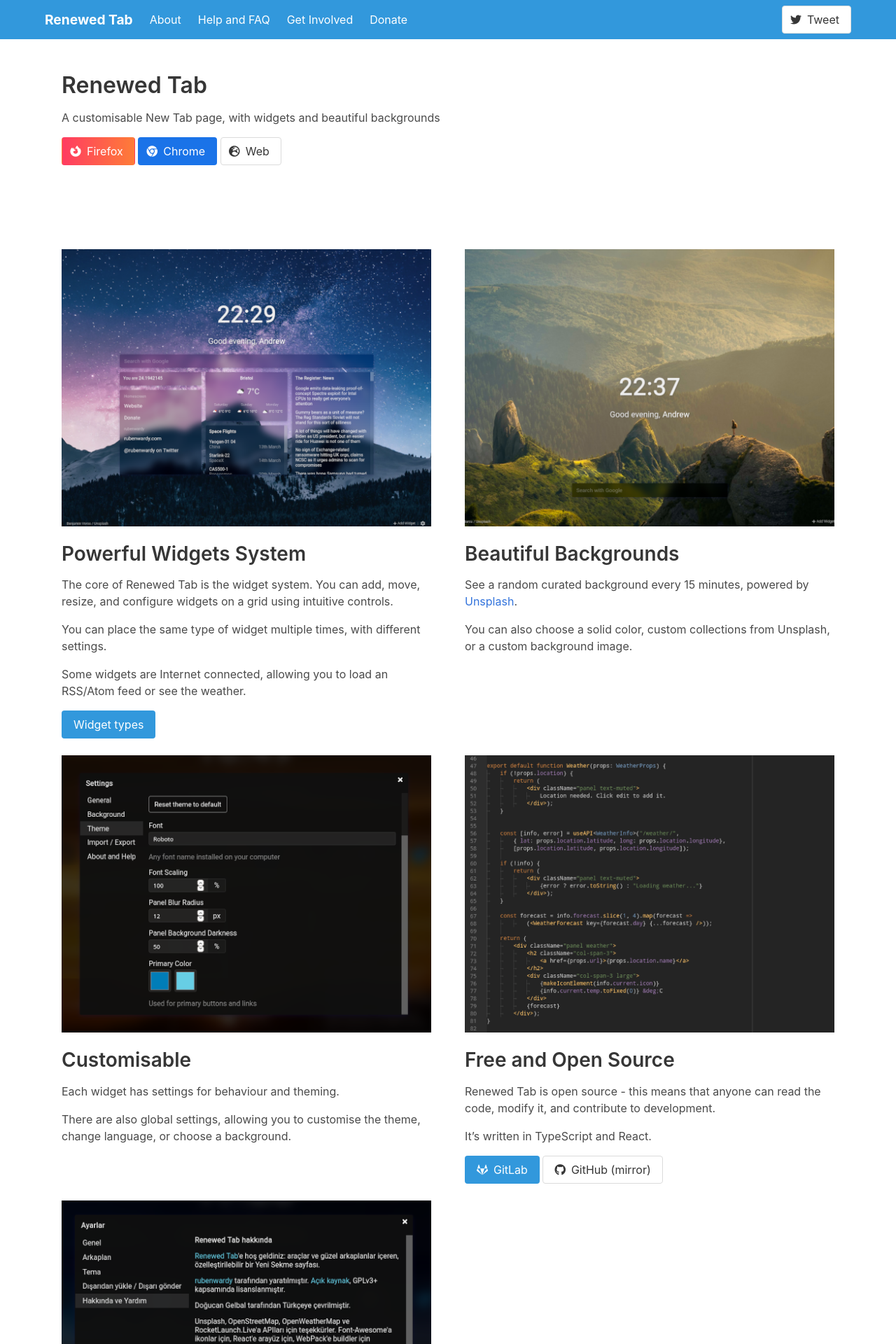
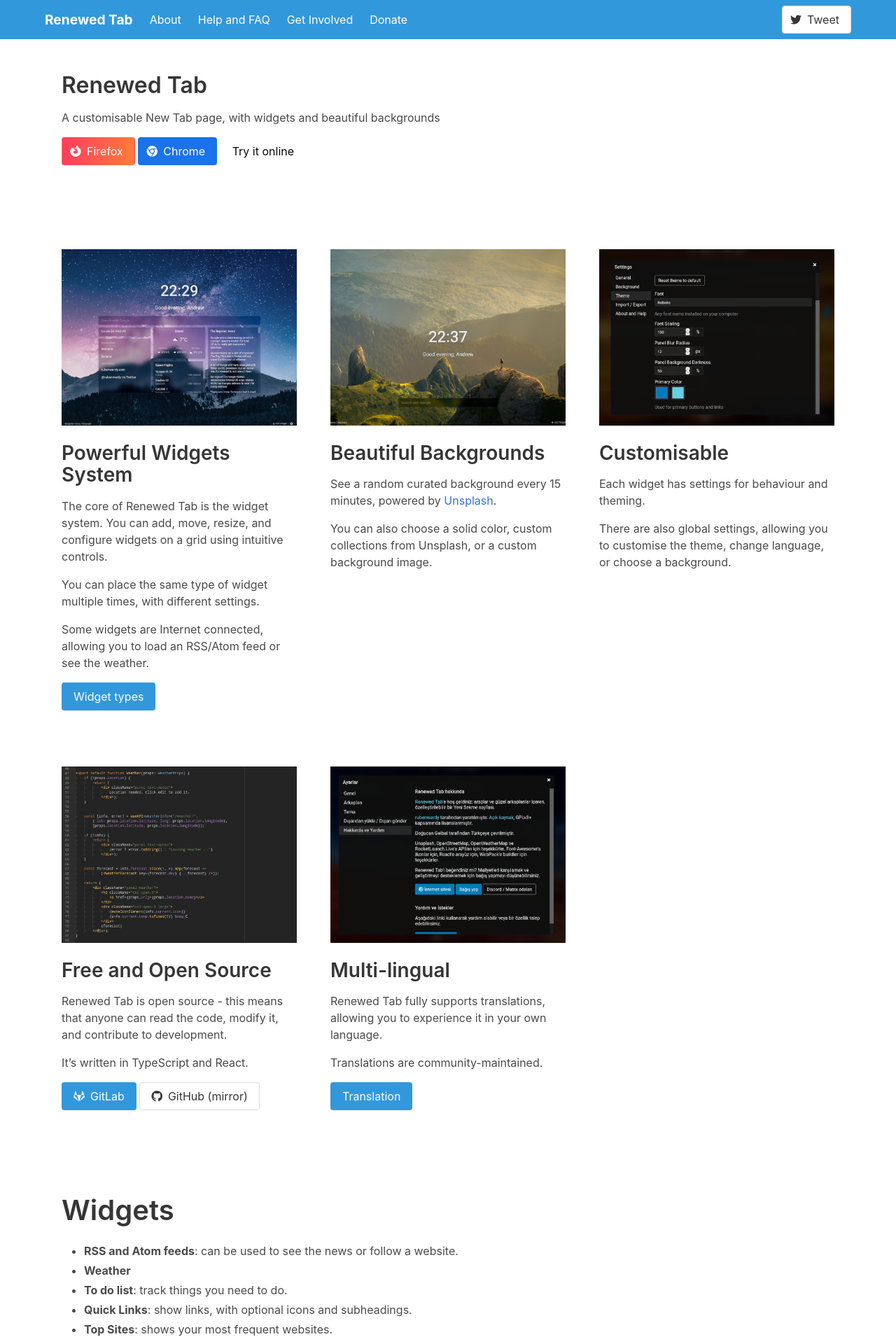
Before and after one commit to rubenwardy/renewedtab_website, a Jekyll site: the page built from index.html, in a window 1280 px wide. Shown: the top 1920 px of the page at 70% size. Built offline with Jekyll 4.4.1, drawn with Linux system fonts in a browser that asks for light colours; some of the changed text lies outside the part shown.

Commit message:
Tweak homepage

```diff
--- a/_data/features.yml
+++ b/_data/features.yml
@@ -53,9 +53,7 @@
     Renewed Tab fully supports translations, allowing you to experience it
     in your own language.
 
-    Translations are community-maintained. Currently, only English and
-    Turkish translations are available - we're looking for contributors
-    for other languages!
+    Translations are community-maintained.
 
     <a class="button is-info" href="https://renewedtab.com/translations/">
       Translation
--- a/_layouts/default.html
+++ b/_layouts/default.html
@@ -11,6 +11,7 @@
 	</title>
 	<link rel="stylesheet" href="/static/css/bulma.min.css">
 	<link rel="stylesheet" href="/static/css/all.min.css">
+	<link rel="stylesheet" href="/static/style.css">
 	<link rel="icon" href="/static/icon.svg">
 
 	{% if page.url == "/" %}
@@ -20,69 +21,10 @@
 		<meta name="og:url" content="{{ '/' | absolute_url }}"/>
 		<meta name="og:image" content="{{ '/static/images/widgets.png' | absolute_url }}"/>
 	{% endif %}
-
-	<style>
-		.navbar-brand .navbar-item {
-			font-size: 120%;
-			font-weight: bold;
-		}
-
-		.button.is-firefox {
-			background-color: transparent;
-			background-image: linear-gradient(to right, #ff3c61, #fe7c38);
-			border-color: transparent;
-			color: #fff;
-		}
-
-		.button.is-chrome {
-			background-color: #1a73e8;
-			border-color: transparent;
-			color: #fff;
-		}
-
-		.button.is-firefox.is-hovered, .button.is-firefox:hover,
-				.button.is-chrome.is-hovered, .button.is-chrome:hover {
-			filter: brightness(0.95) saturate(0.95);
-			border-color: transparent;
-		}
-
-		figure figcaption {
-			margin: 1em 0;
-		}
-
-		figure img {
-			object-fit: cover;
-		}
-
-		a.card {
-			transition: transform 200ms ease;
-			cursor: pointer;
-		}
-
-		a.card:hover {
-			transform: scale(1.05, 1.05);
-			z-index: 2;
-		}
-
-		.color {
-			display: inline-block;
-			border-radius: 0.2rem;
-			padding: 1.8rem 0.5rem;
-			margin: 0 0.1rem;
-			color: white;
-		}
-
-		article h2:not(:first-child), .content h2:not(:first-child) {
-			margin-top: 2em !important;
-		}
-		article h3 {
-			font-size: 1.2em !important;
-		}
-	</style>
 </head>
 <body>
 	<nav class="navbar is-info">
-		<div class="container is-max-widescreen">
+		<div class="container">
 			<div class="navbar-brand">
 				<a class="navbar-item" href="/">
 					Renewed Tab
@@ -138,7 +80,7 @@
 		</div>
 	</nav>
 
-	<main class="container is-max-widescreen">
+	<main class="container">
 		{{ content }}
 	</main>
 
--- a/index.html
+++ b/index.html
@@ -23,15 +23,11 @@
 			</span>
 			<span>Chrome</span>
 		</a>
-		<a class="button" href="https://web.renewedtab.com/">
-			<span class="icon">
-				<i class="fas fa-globe-europe"></i>
-			</span>
-			<span>Web</span>
+		<a class="button is-white" href="https://web.renewedtab.com/">
+			<span>Try it online</span>
 		</a>
 	</p>
 </header>
-
 
 <section class="section columns is-6 is-multiline is-variable" id="features">
 	{% for item in site.data.features %}
@@ -41,7 +37,7 @@
 			{% assign image_link = item.image | replace: '.png', '_full.png' %}
 		{% endif %}
 
-		<div class="column is-half">
+		<div class="column is-one-third">
 			<figure>
 				<a class="image is-4by3" href="{{ image_link }}">
 					<img src="{{ item.image }}" alt="{{ item.title }}">
--- /dev/null
+++ b/static/style.css
@@ -0,0 +1,61 @@
+.navbar-brand .navbar-item {
+	font-size: 120%;
+	font-weight: bold;
+}
+
+.button.is-firefox {
+	background-color: transparent;
+	background-image: linear-gradient(to right, #ff3c61, #fe7c38);
+	border-color: transparent;
+	color: #fff;
+}
+
+.button.is-chrome {
+	background-color: #1a73e8;
+	border-color: transparent;
+	color: #fff;
+}
+
+.button.is-firefox.is-hovered, .button.is-firefox:hover,
+		.button.is-chrome.is-hovered, .button.is-chrome:hover {
+	filter: brightness(0.95) saturate(0.95);
+	border-color: transparent;
+}
+
+figure figcaption {
+	margin: 1em 0;
+}
+
+figure img {
+	object-fit: cover;
+}
+
+a.card {
+	transition: transform 200ms ease;
+	cursor: pointer;
+}
+
+a.card:hover {
+	transform: scale(1.05, 1.05);
+	z-index: 2;
+}
+
+.color {
+	display: inline-block;
+	border-radius: 0.2rem;
+	padding: 1.8rem 0.5rem;
+	margin: 0 0.1rem;
+	color: white;
+}
+
+article h2:not(:first-child), .content h2:not(:first-child) {
+	margin-top: 2em !important;
+}
+
+article h3 {
+	font-size: 1.2em !important;
+}
+
+#features {
+	row-gap: 3.5em;
+}
```
